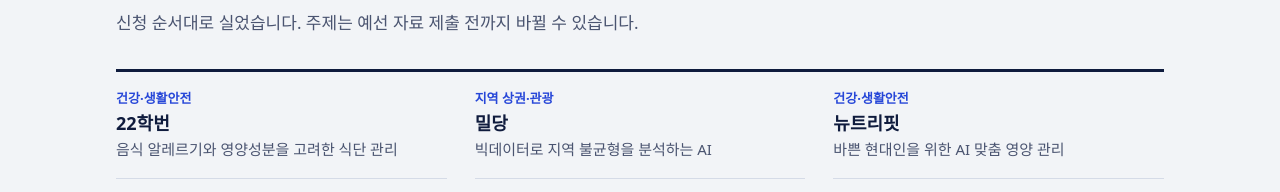
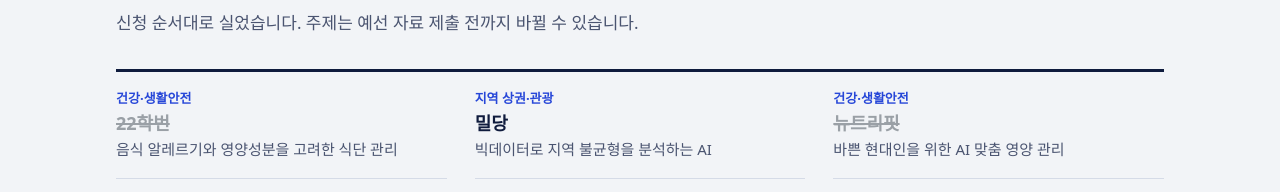
Before and after one commit to CS-ayu/CS-ayu.github.io, a plain HTML site: page index.html in a window 1280 px wide. Shown: the part 2232-2424 px from the top of the page. Drawn offline with Linux system fonts and the light colour scheme; a web font is replaced by a local one.

Commit message:
미제출 팀 회색 취소선

```diff
--- a/assets/style.css
+++ b/assets/style.css
@@ -267,6 +267,7 @@ a.dl[href]:hover{border-color:var(--blue)}
 .team .tn{font-weight:800;font-size:18px;line-height:1.35}
 .team .tt{font-size:15px;color:var(--ink-2);line-height:1.5}
 .team.tbd .tn{color:var(--ink-2);font-weight:700}
+.team.nosub .tn{color:#9aa0a6;text-decoration:line-through;text-decoration-thickness:2px}
 h2 .count{font-size:.55em;font-weight:700;color:var(--accent-text);margin-left:.35em;vertical-align:.25em}
 
 /* footer band */
```
